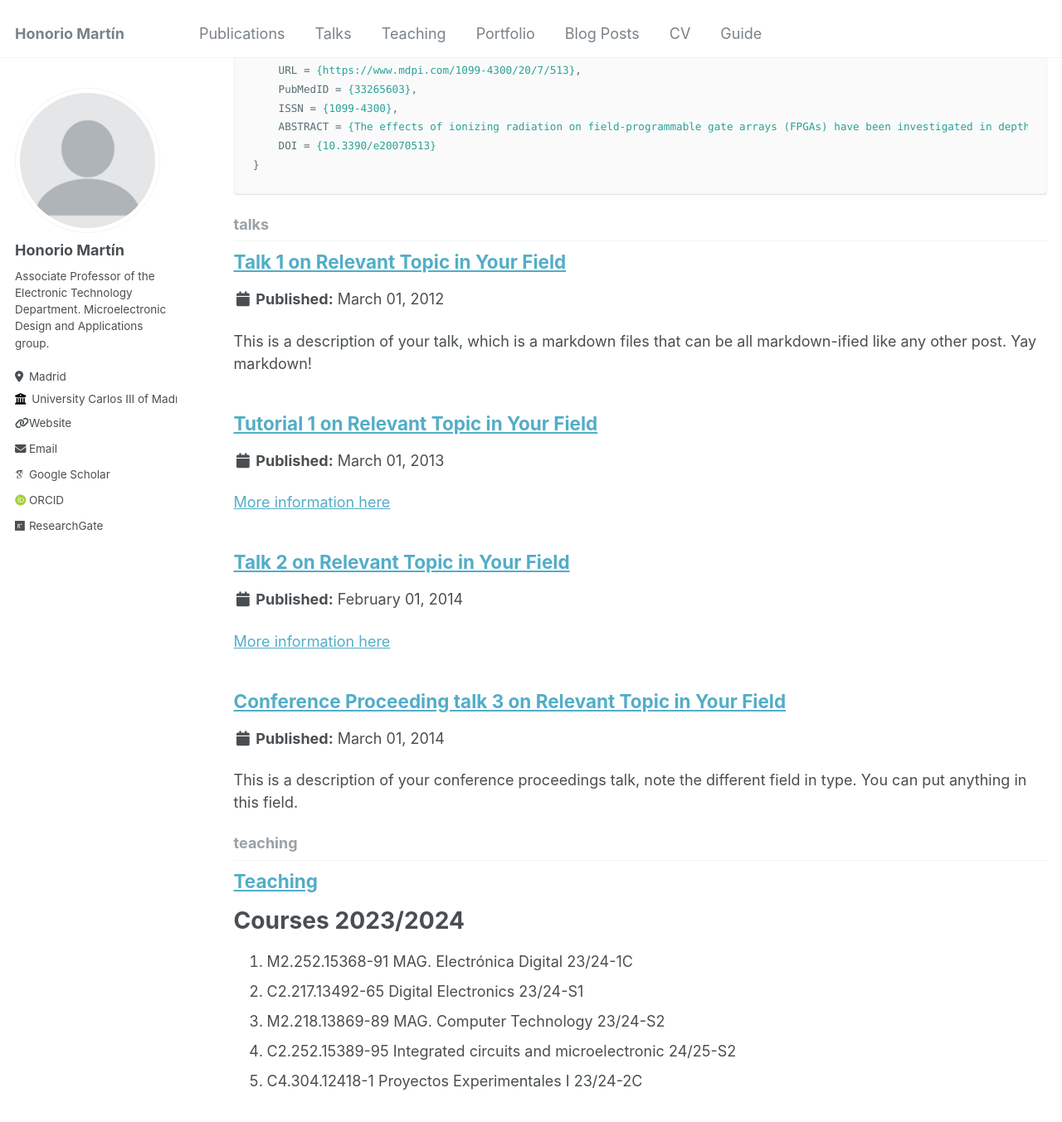
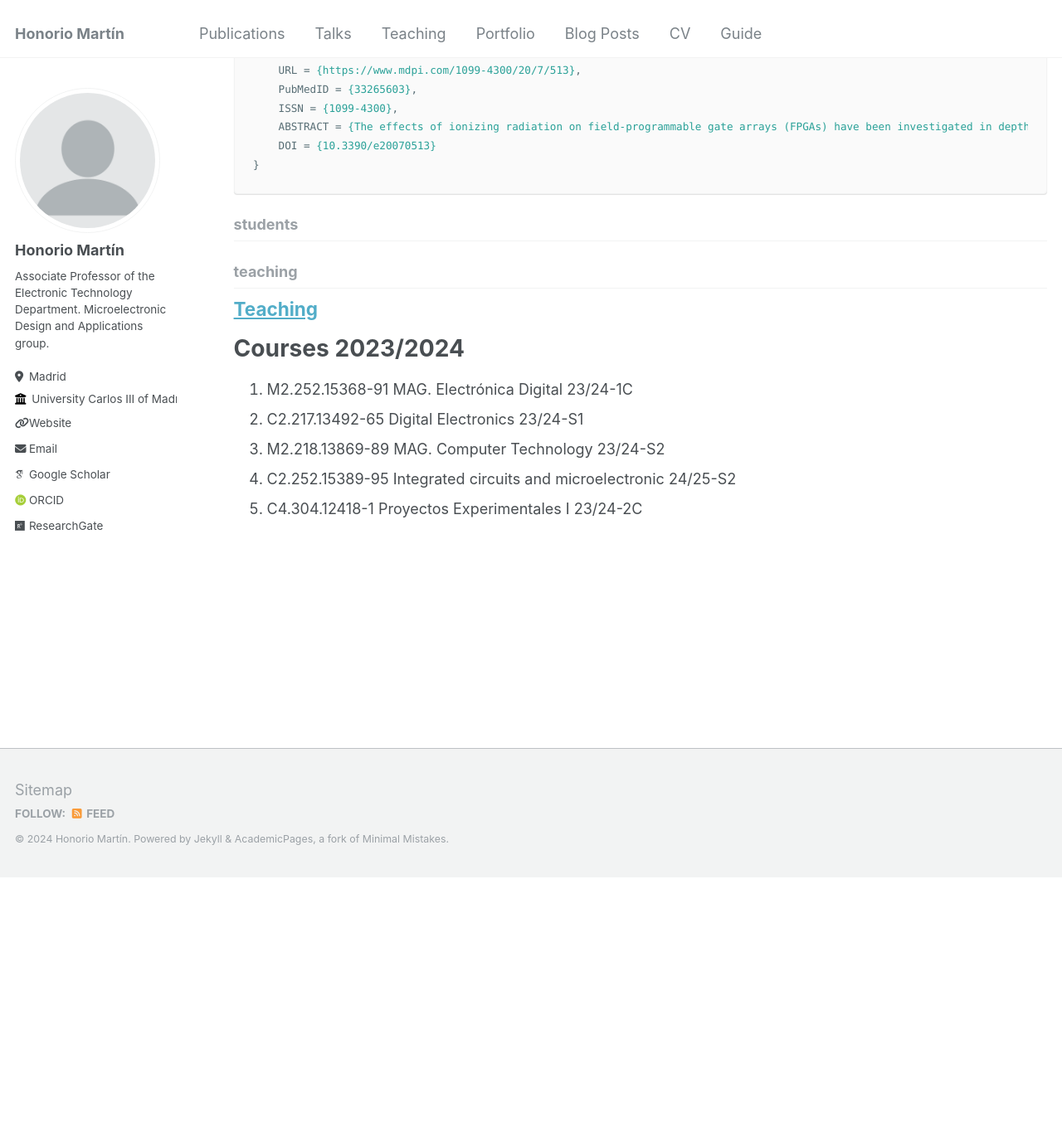
Before and after one commit to hmartin-uc3m/hmartin-uc3m.github.io, a Jekyll site: the page built from _pages/collection-archive.html, in a window 1280 px wide and 1400 px high, scrolled down 29027 px. Shown: the top 1353 px of the window at 83% size. Built offline with Jekyll 4.4.1, drawn with Linux system fonts in a browser that asks for light colours; some web fonts are replaced; after the commit the page ends 30085 px from its top, so only the background shows below that.

Commit message:
Update _config.yml

```diff
--- a/_config.yml
+++ b/_config.yml
@@ -209,7 +209,7 @@ collections:
   portfolio:
     output: true
     permalink: /:collection/:path/
-  talks:
+  students:
     output: true
     permalink: /:collection/:path/
 
@@ -261,12 +261,12 @@ defaults:
       author_profile: true
       share: true
       comment: true
-  # _talks
+  # _students
   - scope:
       path: ""
-      type: talks
+      type: students
     values:
-      layout: talk
+      layout: single
       author_profile: true
       share: true
 
```
